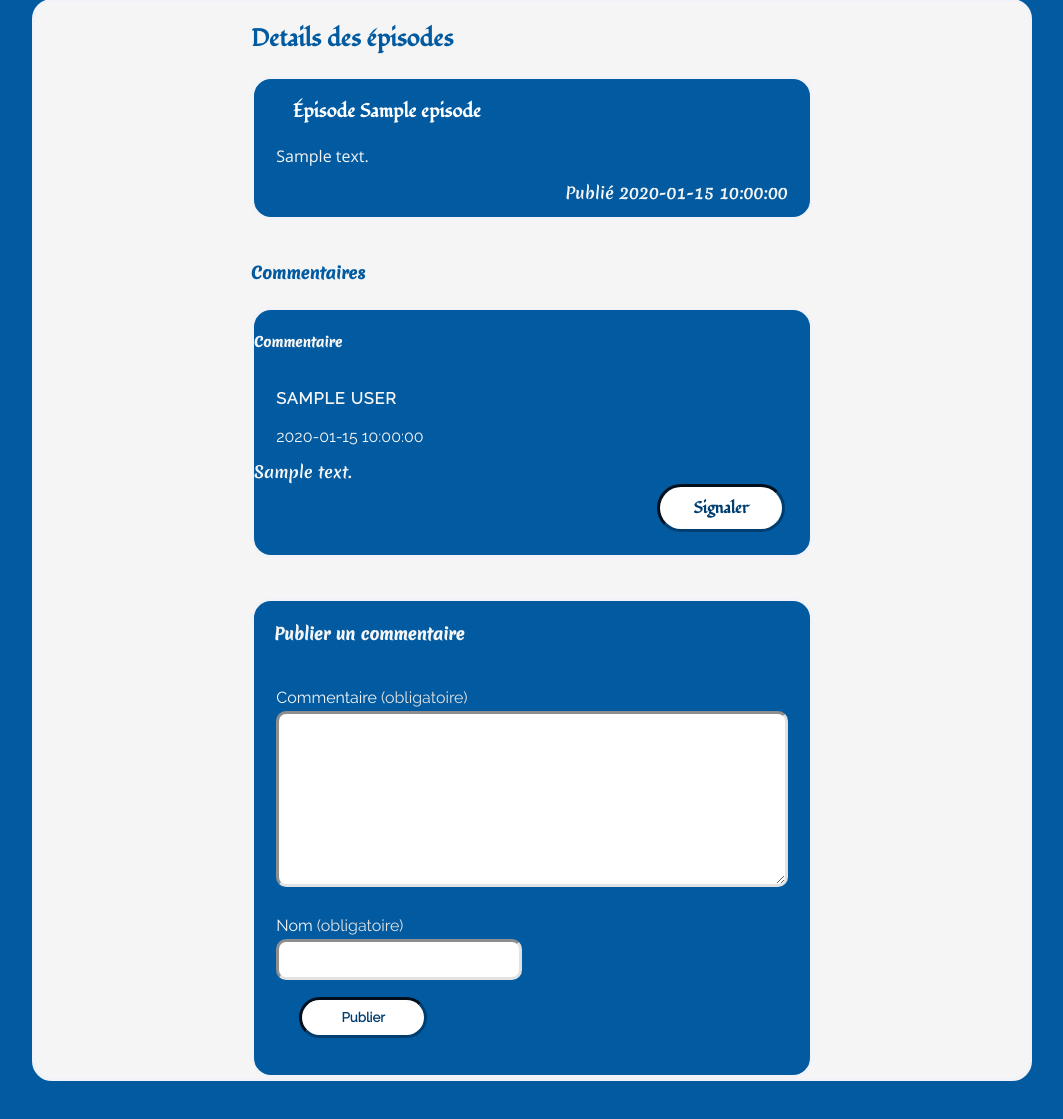
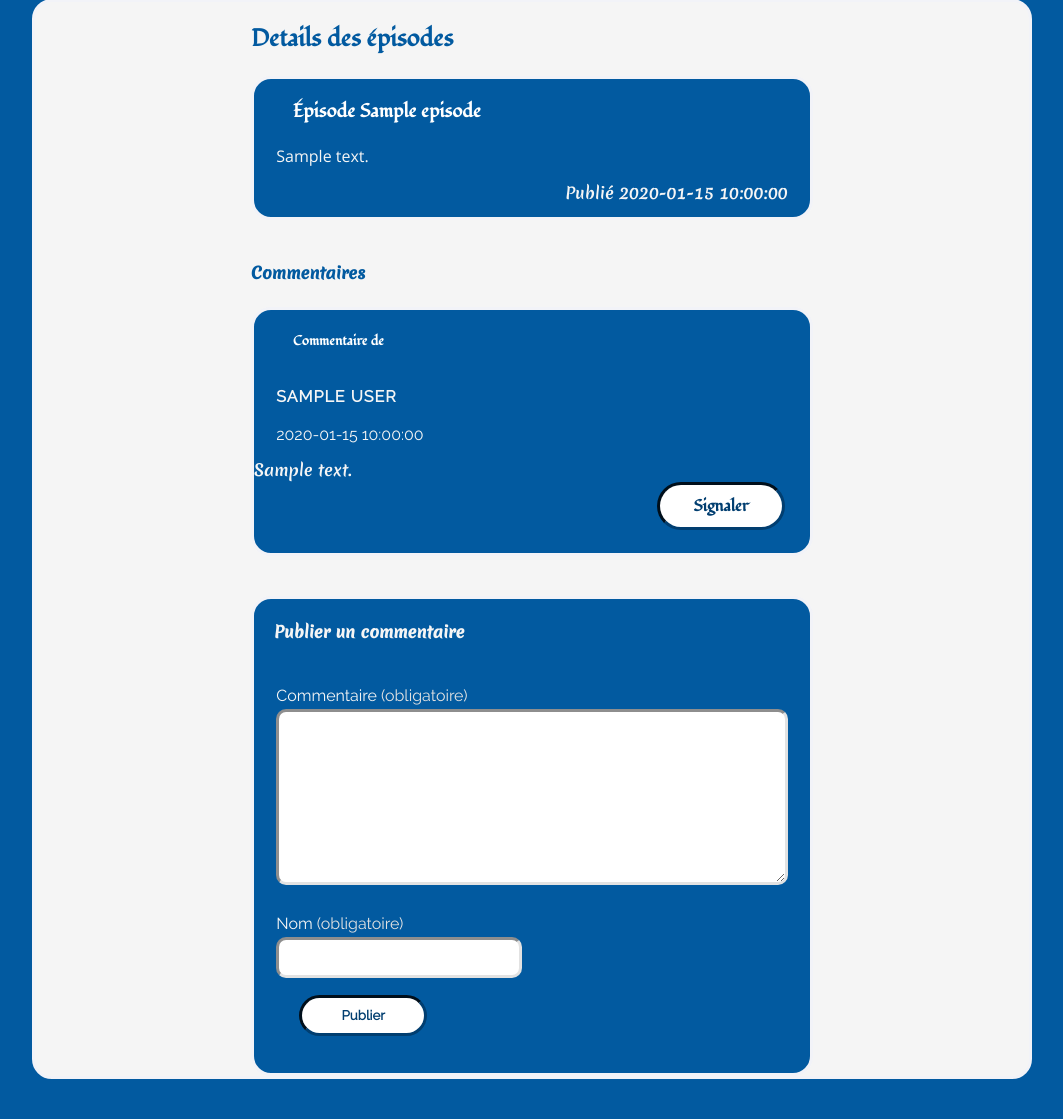
Before and after one commit to EmmanuelBlanchard/OpenClassroomsProject4, a PHP site: template templates/frontoffice/detailofepisode.html.php in a window 1280 px wide. Shown: the part 920-2039 px from the top of the page, without its empty margins (108-1171 px from the left). Run offline with PHP 8.4, Linux system fonts and the light colour scheme; the template is opened without the code that fills it: most values are stand-ins (such as "Sample title", 1, 10 or a date in 2020).

Commit message:
dans style.css, ajout de article h5 avec les article h3 et article h4

```diff
--- a/public/css/style.css
+++ b/public/css/style.css
@@ -122,7 +122,7 @@ article {
 article:last-child {
     margin-bottom: 20px;
 }
-article h3, article h4 {
+article h3, article h4, article h5 {
     color: #FFF;
     padding-left: 7%;
     font-family: 'fondamentoregular', Arial, sans-serif, serif;
--- a/templates/frontoffice/detailofepisode.html.php
+++ b/templates/frontoffice/detailofepisode.html.php
@@ -12,7 +12,7 @@
     <h4 class="sectionH4TitleComments">Commentaires</h4>
     <?php foreach($data['allcomment'] as $post): ?>
     <article>
-        <h5>Commentaire</h5>
+        <h5>Commentaire de </h5>
         <p class="pAuthorComments"><?=$post['author']?></p>
         <p class="pDateComments"><?=$post['date_comment_created_the']?> </p>
         <?=$post['comment']?>
```
